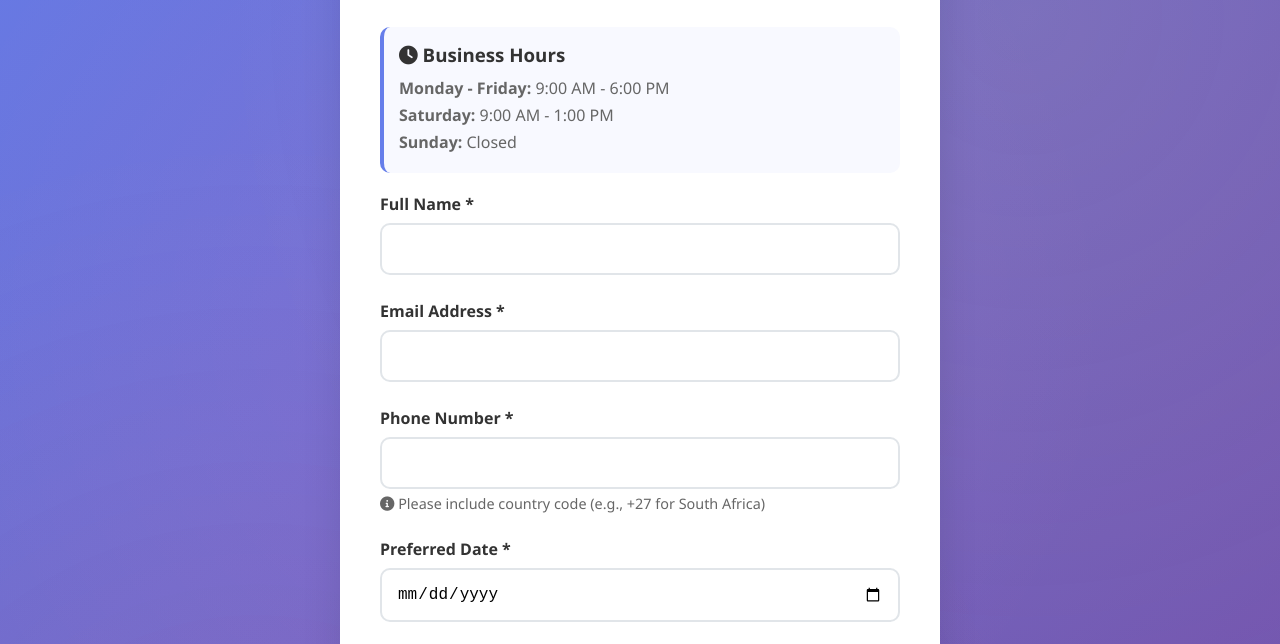
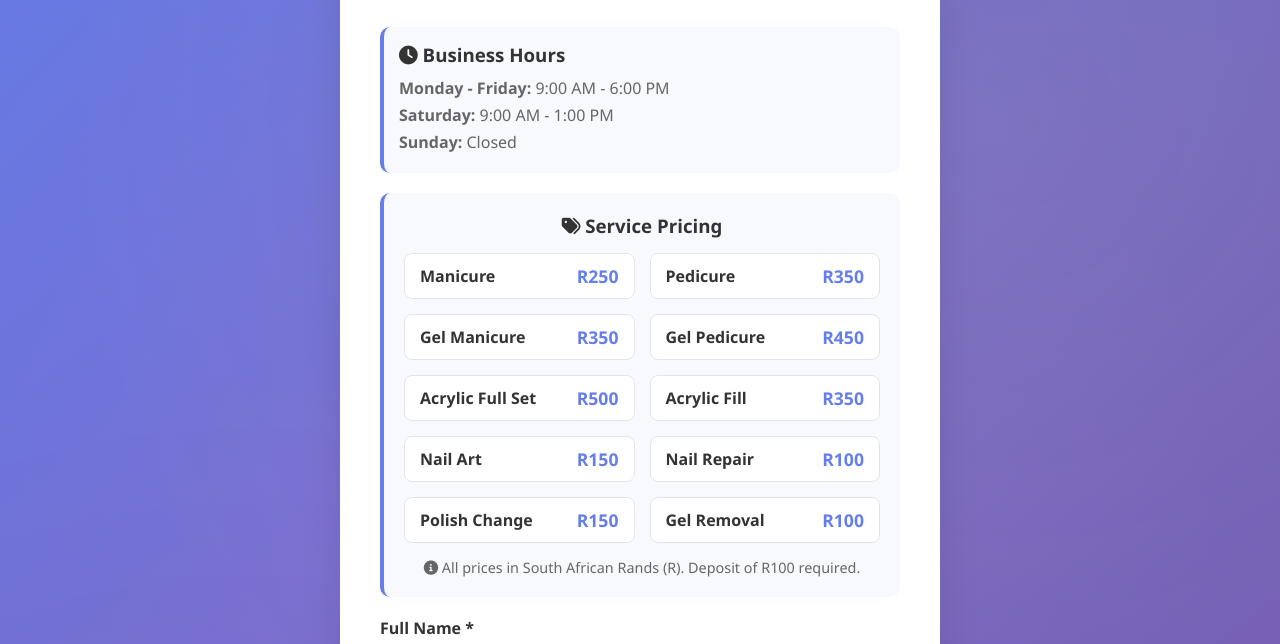
Before and after one commit to PStoppa7/nailsbyole-booking, a website: page public/index.html in a window 1280 px wide. Shown: the part 290-934 px from the top of the page. Drawn offline with Linux system fonts and the light colour scheme.

Commit message:
add changes

```diff
--- a/public/index.html
+++ b/public/index.html
@@ -267,6 +267,10 @@
             animation: slideInRight 0.8s ease-out 0.2s both;
         }
 
+        .pricing-info {
+            animation: slideInRight 0.8s ease-out 0.4s both;
+        }
+
         .submit-btn {
             animation: pulse 2s ease-in-out infinite;
         }
@@ -324,6 +328,69 @@
         .business-hours li {
             margin-bottom: 5px;
         }
+
+        .pricing-info {
+            background: #f8f9ff;
+            padding: 20px;
+            border-radius: 10px;
+            margin-bottom: 20px;
+            border-left: 4px solid #667eea;
+        }
+
+        .pricing-info h3 {
+            color: #333;
+            margin-bottom: 15px;
+            text-align: center;
+        }
+
+        .price-grid {
+            display: grid;
+            grid-template-columns: repeat(auto-fit, minmax(200px, 1fr));
+            gap: 15px;
+            margin-bottom: 15px;
+        }
+
+        .price-item {
+            display: flex;
+            justify-content: space-between;
+            align-items: center;
+            padding: 10px 15px;
+            background: white;
+            border-radius: 8px;
+            border: 1px solid #e1e5e9;
+            transition: all 0.3s ease;
+        }
+
+        .price-item:hover {
+            border-color: #667eea;
+            box-shadow: 0 2px 8px rgba(102, 126, 234, 0.1);
+        }
+
+        .price-item .service {
+            font-weight: 600;
+            color: #333;
+        }
+
+        .price-item .price {
+            font-weight: 700;
+            color: #667eea;
+            font-size: 1.1em;
+        }
+
+        .price-item {
+            animation: fadeInUp 0.6s ease-out both;
+        }
+
+        .price-item:nth-child(1) { animation-delay: 0.5s; }
+        .price-item:nth-child(2) { animation-delay: 0.6s; }
+        .price-item:nth-child(3) { animation-delay: 0.7s; }
+        .price-item:nth-child(4) { animation-delay: 0.8s; }
+        .price-item:nth-child(5) { animation-delay: 0.9s; }
+        .price-item:nth-child(6) { animation-delay: 1.0s; }
+        .price-item:nth-child(7) { animation-delay: 1.1s; }
+        .price-item:nth-child(8) { animation-delay: 1.2s; }
+        .price-item:nth-child(9) { animation-delay: 1.3s; }
+        .price-item:nth-child(10) { animation-delay: 1.4s; }
 
         .loading {
             display: none;
@@ -426,6 +493,55 @@
             </ul>
         </div>
 
+        <div class="pricing-info">
+            <h3><i class="fas fa-tags"></i> Service Pricing</h3>
+            <div class="price-grid">
+                <div class="price-item">
+                    <span class="service">Manicure</span>
+                    <span class="price">R250</span>
+                </div>
+                <div class="price-item">
+                    <span class="service">Pedicure</span>
+                    <span class="price">R350</span>
+                </div>
+                <div class="price-item">
+                    <span class="service">Gel Manicure</span>
+                    <span class="price">R350</span>
+                </div>
+                <div class="price-item">
+                    <span class="service">Gel Pedicure</span>
+                    <span class="price">R450</span>
+                </div>
+                <div class="price-item">
+                    <span class="service">Acrylic Full Set</span>
+                    <span class="price">R500</span>
+                </div>
+                <div class="price-item">
+                    <span class="service">Acrylic Fill</span>
+                    <span class="price">R350</span>
+                </div>
+                <div class="price-item">
+                    <span class="service">Nail Art</span>
+                    <span class="price">R150</span>
+                </div>
+                <div class="price-item">
+                    <span class="service">Nail Repair</span>
+                    <span class="price">R100</span>
+                </div>
+                <div class="price-item">
+                    <span class="service">Polish Change</span>
+                    <span class="price">R150</span>
+                </div>
+                <div class="price-item">
+                    <span class="service">Gel Removal</span>
+                    <span class="price">R100</span>
+                </div>
+            </div>
+            <p style="text-align: center; margin-top: 15px; color: #666; font-size: 0.9em;">
+                <i class="fas fa-info-circle"></i> All prices in South African Rands (R). Deposit of R100 required.
+            </p>
+        </div>
+
         <div class="alert" id="alert"></div>
 
         <form id="bookingForm">
@@ -471,10 +587,14 @@
                     <option value="pay_card">Pay by Card at Appointment</option>
                 </select>
                 <small style="color: #b85c00; font-size: 0.95em; display: block; margin-top: 8px;">
-        <i class="fas fa-info-circle"></i> <strong>Note:</strong> A deposit is required and should be sent with your booking.
+        <i class="fas fa-info-circle"></i> <strong>Note:</strong> A deposit of R100 is required and should be sent with your booking.
     </small>
-                <label for="service">Nail Service</label>
-                <select id="service" name="service">
+                <small style="color: #666; font-size: 0.9em; display: block; margin-top: 5px;">
+        <i class="fas fa-credit-card"></i> Deposit secures your appointment slot
+    </small>
+                <label for="service">Nail Service *</label>
+                <select id="service" name="service" required>
+                    <option value="">Select a service</option>
                     <option value="Manicure">Manicure - R250</option>
                     <option value="Pedicure">Pedicure - R350</option>
                     <option value="Gel Manicure">Gel Manicure - R350</option>
@@ -486,6 +606,9 @@
                     <option value="Polish Change">Polish Change - R150</option>
                     <option value="Gel Removal">Gel Removal - R100</option>
                 </select>
+                <small style="color: #666; font-size: 0.9em; display: block; margin-top: 5px;">
+        <i class="fas fa-tags"></i> All prices are in South African Rands (R)
+    </small>
             </div>
 
             <div class="form-group">
@@ -522,10 +645,10 @@
                 <p>All bookings are subject to confirmation by NailsByOle. We will contact you via WhatsApp to confirm your appointment.</p>
 
                 <h4>2. Cancellation Policy</h4>
-                <p>Please provide at least 24 hours notice for any cancellations or rescheduling. Late cancellations may incur a fee.</p>
+                <p>Please provide at least 24 hours notice for any cancellations or rescheduling. Late cancellations may incur a fee of R50.</p>
 
                 <h4>3. Payment</h4>
-                <p>Payment is due at the time of service. We accept cash and card payments.</p>
+                <p>A deposit of R100 is required to secure your booking. Full payment is due at the time of service. We accept cash and card payments.</p>
 
                 <h4>4. Arrival Time</h4>
                 <p>Please arrive 5-10 minutes before your scheduled appointment time.</p>
@@ -542,6 +665,7 @@
                 <h4>8. Service Quality</h4>
                 <p>We strive for excellence in all our services. If you're not satisfied, please let us know immediately.</p>
             </div>
+
         </div>
     </div>
 
@@ -646,6 +770,11 @@ bookingForm.addEventListener('submit', async function(e) {
         return;
     }
 
+    if (!data.service) {
+        showAlert('Please select a nail service.', 'error');
+        return;
+    }
+
     if (!data.payment) {
         showAlert('Please select a payment method.', 'error');
         return;
@@ -654,24 +783,8 @@ bookingForm.addEventListener('submit', async function(e) {
     submitBtn.disabled = true;
     submitBtn.innerHTML = '<i class="fas fa-spinner fa-spin"></i> Processing...';
 
-    // If PayFast selected, redirect to PayFast before booking
-    if (data.payment === 'payfast') {
-        // Example: Redirect to PayFast payment page (replace with your merchant details)
-        // You must set up a PayFast merchant account and use your own merchant_id and merchant_key
-        const amount = (() => {
-            const service = data.service || '';
-            const match = service.match(/R(\d+)/);
-            return match ? match[1] : '0';
-        })();
-        const payfastUrl = `https://www.payfast.co.za/eng/process?merchant_id=10000100&merchant_key=46f0cd694581a&amount=${amount}&item_name=${encodeURIComponent(data.service)}`;
-
-        showAlert('Redirecting to PayFast for secure payment...', 'success');
-        setTimeout(() => {
-            window.open(payfastUrl, '_blank');
-        }, 1200);
-        // Optionally, you can wait for payment confirmation before sending booking to backend.
-        // For demo, continue to send booking after redirect:
-    }
+    // Payment processing logic can be added here for online payments
+    // For now, all payments are processed at the appointment
 
     fetch('/api/bookings', {
         method: 'POST',
@@ -703,7 +816,7 @@ bookingForm.addEventListener('submit', async function(e) {
     })
     .finally(() => {
         submitBtn.disabled = false;
-        submitBtn.innerHTML = '<i class="fas fa-paper-plane"></i> Submit Booking';
+        submitBtn.innerHTML = '<i class="fas fa-paint-brush"></i> Book Nail Appointment';
     });
 });
 
```
Also changed, not shown: public/About.html (added, +88 -0 lines).
